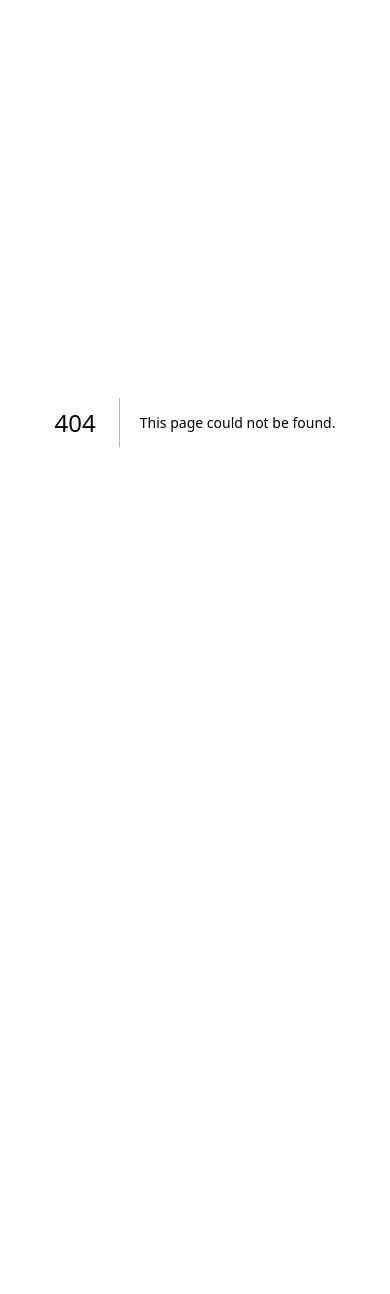
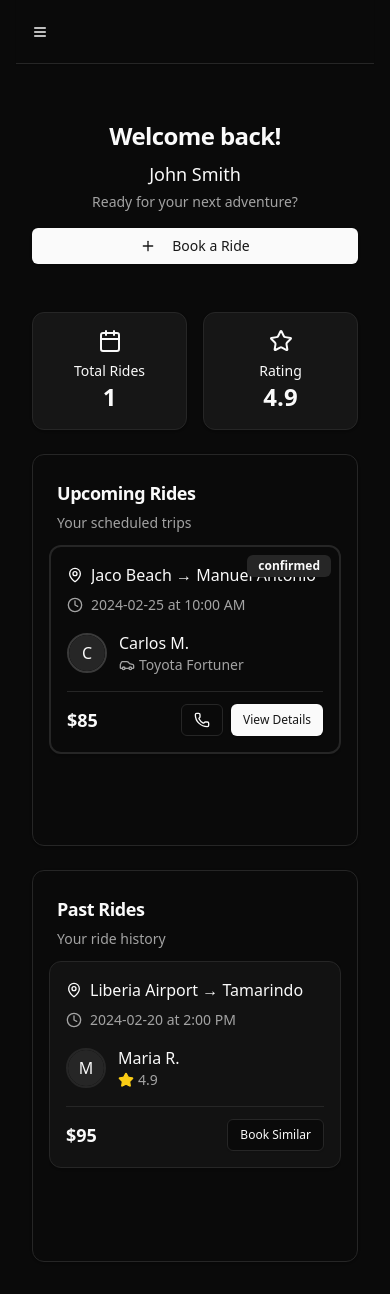
Before and after one commit to Zaheeroo/riderapp, a Next.js app: page /customerux in a window 390 px wide. Before the commit this address had no page. Before the commit the page ends 844 px from the top, so only its background shows below. Built offline with nearby package versions, Linux system fonts and the light colour scheme.

Commit message:
Reorganized customer dashboard for better mobile UX: - Moved CustomerUX page to shorter URL path (/customerux) - Enhanced mobile responsiveness - Improved layout and spacing for small screens - Added touch-friendly interactions

```diff
--- /dev/null
+++ b/src/app/customerux/page.tsx
@@ -0,0 +1,170 @@
+import DashboardLayout from "@/components/dashboard/DashboardLayout";
+import { Button } from "@/components/ui/button";
+import { Card, CardContent, CardHeader, CardTitle, CardDescription } from "@/components/ui/card";
+import { dummyCustomers } from "@/data/dummy";
+import { Car, MapPin, Plus, Clock, Phone, Star, Calendar } from "lucide-react";
+import Link from "next/link";
+import { Avatar, AvatarFallback, AvatarImage } from "@/components/ui/avatar";
+import { Badge } from "@/components/ui/badge";
+import { ScrollArea } from "@/components/ui/scroll-area";
+
+export default function CustomerUX() {
+  const customer = dummyCustomers[0]; // Using first customer as example
+
+  return (
+    <DashboardLayout userType="customer">
+      {/* Main Container with max width for better mobile readability */}
+      <div className="max-w-lg mx-auto px-4 space-y-6">
+        {/* Welcome Section */}
+        <div className="text-center py-6">
+          <h2 className="text-2xl font-bold tracking-tight mb-2">Welcome back!</h2>
+          <p className="text-lg font-medium text-primary mb-1">{customer.name}</p>
+          <p className="text-muted-foreground text-sm mb-4">Ready for your next adventure?</p>
+          <Button className="w-full sm:w-auto" asChild>
+            <Link href="/customer/book">
+              <Plus className="mr-2 h-4 w-4" />
+              Book a Ride
+            </Link>
+          </Button>
+        </div>
+
+        {/* Quick Stats */}
+        <div className="grid grid-cols-2 gap-4">
+          <Card className="bg-primary/5">
+            <CardContent className="p-4 text-center">
+              <Calendar className="h-6 w-6 mx-auto mb-2 text-primary" />
+              <p className="text-sm font-medium">Total Rides</p>
+              <p className="text-2xl font-bold text-primary">{customer.pastRides.length}</p>
+            </CardContent>
+          </Card>
+          <Card className="bg-primary/5">
+            <CardContent className="p-4 text-center">
+              <Star className="h-6 w-6 mx-auto mb-2 text-primary" />
+              <p className="text-sm font-medium">Rating</p>
+              <p className="text-2xl font-bold text-primary">4.9</p>
+            </CardContent>
+          </Card>
+        </div>
+
+        {/* Upcoming Rides */}
+        <Card>
+          <CardHeader className="pb-3">
+            <CardTitle className="text-lg font-semibold">Upcoming Rides</CardTitle>
+            <CardDescription>Your scheduled trips</CardDescription>
+          </CardHeader>
+          <CardContent className="p-0">
+            <ScrollArea className="h-[300px] px-4 pb-4">
+              <div className="space-y-4">
+                {customer.upcomingRides.map((ride) => (
+                  <Card key={ride.id} className="relative overflow-hidden border-2 hover:border-primary/50 transition-colors">
+                    <CardContent className="p-4">
+                      {/* Status Badge */}
+                      <Badge
+                        className="absolute top-2 right-2"
+                        variant={ride.status === "Confirmed" ? "default" : "secondary"}
+                      >
+                        {ride.status}
+                      </Badge>
+
+                      {/* Route Info */}
+                      <div className="mb-4">
+                        <div className="flex items-center gap-2 mb-2">
+                          <MapPin className="h-4 w-4 text-primary shrink-0" />
+                          <p className="font-medium line-clamp-1">
+                            {ride.from} → {ride.to}
+                          </p>
+                        </div>
+                        <div className="flex items-center gap-2 text-sm text-muted-foreground">
+                          <Clock className="h-4 w-4 shrink-0" />
+                          <span>{ride.date} at {ride.time}</span>
+                        </div>
+                      </div>
+
+                      {/* Driver Info */}
+                      <div className="flex items-center gap-3 mb-4">
+                        <Avatar className="h-10 w-10 border-2 border-primary/20">
+                          <AvatarFallback>{ride.driver[0]}</AvatarFallback>
+                        </Avatar>
+                        <div>
+                          <p className="font-medium">{ride.driver}</p>
+                          <div className="flex items-center text-sm text-muted-foreground">
+                            <Car className="mr-1 h-4 w-4" />
+                            <span>Toyota Fortuner</span>
+                          </div>
+                        </div>
+                      </div>
+
+                      {/* Price and Actions */}
+                      <div className="flex items-center justify-between pt-3 border-t">
+                        <p className="text-lg font-bold">${ride.price}</p>
+                        <div className="flex gap-2">
+                          <Button size="sm" variant="outline">
+                            <Phone className="h-4 w-4" />
+                          </Button>
+                          <Button size="sm">View Details</Button>
+                        </div>
+                      </div>
+                    </CardContent>
+                  </Card>
+                ))}
+              </div>
+            </ScrollArea>
+          </CardContent>
+        </Card>
+
+        {/* Past Rides */}
+        <Card>
+          <CardHeader className="pb-3">
+            <CardTitle className="text-lg font-semibold">Past Rides</CardTitle>
+            <CardDescription>Your ride history</CardDescription>
+          </CardHeader>
+          <CardContent className="p-0">
+            <ScrollArea className="h-[300px] px-4 pb-4">
+              <div className="space-y-4">
+                {customer.pastRides.map((ride) => (
+                  <Card key={ride.id} className="relative overflow-hidden bg-muted/30">
+                    <CardContent className="p-4">
+                      {/* Route Info */}
+                      <div className="mb-4">
+                        <div className="flex items-center gap-2 mb-2">
+                          <MapPin className="h-4 w-4 text-primary shrink-0" />
+                          <p className="font-medium line-clamp-1">
+                            {ride.from} → {ride.to}
+                          </p>
+                        </div>
+                        <div className="flex items-center gap-2 text-sm text-muted-foreground">
+                          <Clock className="h-4 w-4 shrink-0" />
+                          <span>{ride.date} at {ride.time}</span>
+                        </div>
+                      </div>
+
+                      {/* Driver Info */}
+                      <div className="flex items-center gap-3 mb-4">
+                        <Avatar className="h-10 w-10 border-2 border-muted">
+                          <AvatarFallback>{ride.driver[0]}</AvatarFallback>
+                        </Avatar>
+                        <div>
+                          <p className="font-medium">{ride.driver}</p>
+                          <div className="flex items-center text-sm text-muted-foreground">
+                            <Star className="mr-1 h-4 w-4 fill-yellow-400 stroke-yellow-400" />
+                            <span>4.9</span>
+                          </div>
+                        </div>
+                      </div>
+
+                      {/* Price and Actions */}
+                      <div className="flex items-center justify-between pt-3 border-t">
+                        <p className="text-lg font-bold">${ride.price}</p>
+                        <Button size="sm" variant="outline">Book Similar</Button>
+                      </div>
+                    </CardContent>
+                  </Card>
+                ))}
+              </div>
+            </ScrollArea>
+          </CardContent>
+        </Card>
+      </div>
+    </DashboardLayout>
+  );
+}
```
